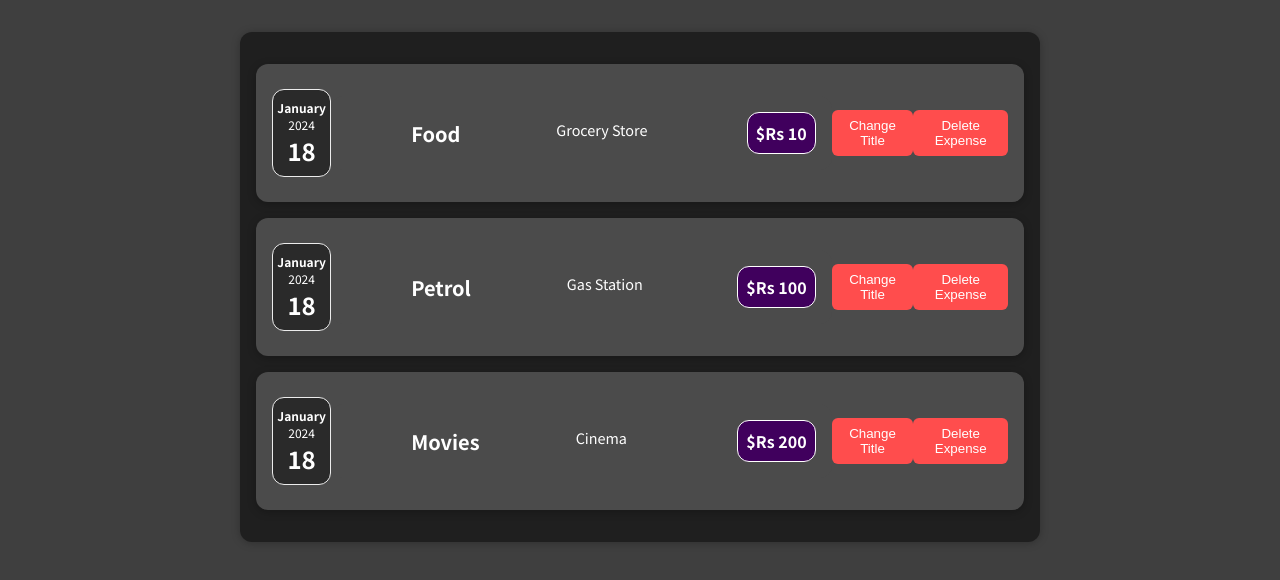
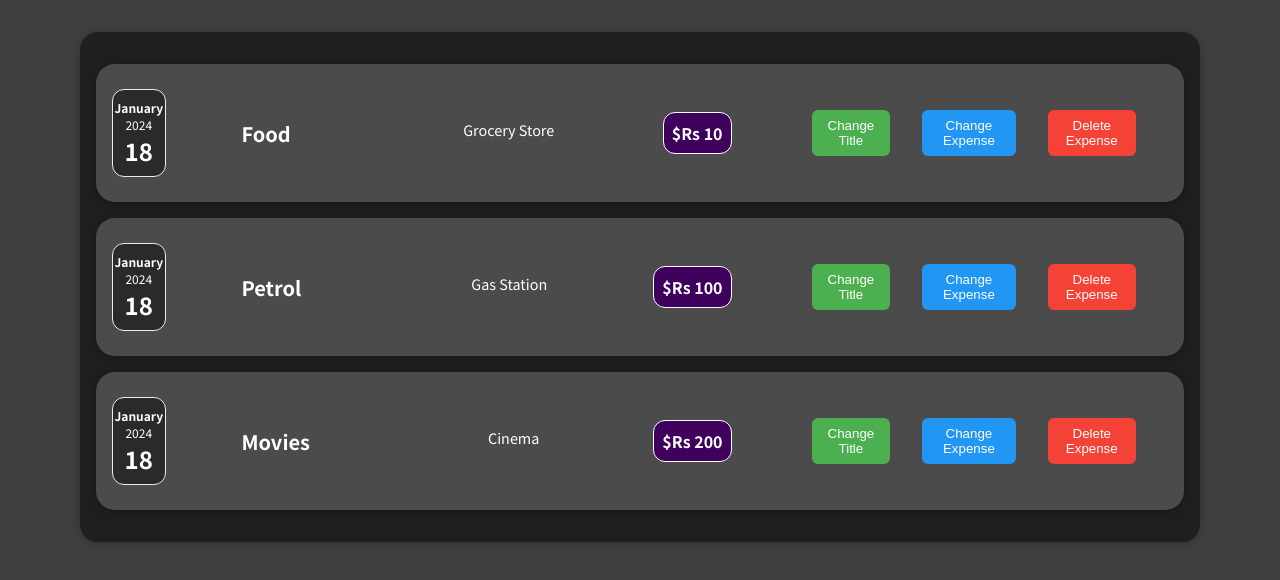
Before and after one commit to Pratyasha955/Reactjs-project, a React (Create React App) app: page / in a window 1280 px wide. Shown: the top 580 px of the page. Built offline with nearby package versions, Linux system fonts and the light colour scheme.

Commit message:
useState and new button

```diff
--- a/src/components/Expenses/ExpenseItem.css
+++ b/src/components/Expenses/ExpenseItem.css
@@ -5,11 +5,10 @@
   box-shadow: 0 2px 8px rgba(0, 0, 0, 0.25);
   padding: 1rem;
   margin: 1rem 0;
-  border-radius: 12px;
+  border-radius: 19px;
   background-color: #4b4b4b;
   color: white;
 }
-
 .expense-list-item button {
   background-color: #ff4d4d;
   color: white;
@@ -22,3 +21,18 @@
 .expense-list-item button:hover {
   background-color: #ff3333;
 }
+
+.expense-list-item button:nth-of-type(1) {
+  background-color: #4CAF50;
+  margin-right: 2rem;
+}
+
+.expense-list-item button:nth-of-type(2) {
+  background-color: #2196F3;
+  margin-right: 2rem;
+}
+
+.expense-list-item button:nth-of-type(3) {
+  background-color: #f44336;
+  margin-right: 2rem;
+}
--- a/src/components/Expenses/ExpenseItem.js
+++ b/src/components/Expenses/ExpenseItem.js
@@ -1,4 +1,4 @@
-import React from 'react';
+import React, { useState } from 'react';
 
 import ExpenseDate from './ExpenseDate';
 import ExpenseDetails from './ExpenseDetails';
@@ -6,23 +6,29 @@ import Card from '../UI/Card';
 import './ExpenseItem.css';
 
 function ExpenseItem(props) {
+  const [title, setTitle] = useState(props.expenseName);
+  const [expense, setExpense] = useState(props.amount);
   const deleteExpenseHandler = () => {
     console.log('Deleted')
   };
-
+  const changeExpenseHandler = () => {
+    setExpense('100')
+    console.log(expense)
+  };
   const clickHandler = () => {
-    console.log('updated')
+    setTitle('Updated')
+    console.log(title)
   };
-
   return (
     <Card className="expense-list-item">
       <ExpenseDate date={props.date} />
       <ExpenseDetails
-          amount={props.amount}
-          location={props.location}
-          title={props.expenseName}
-        />
-        <button onClick={clickHandler}>Change Title</button>
+        amount={expense}
+        location={props.location}
+        title={title}
+      />
+      <button onClick={clickHandler}>Change Title</button>
+      <button onClick={changeExpenseHandler}>Change Expense</button>
       <button onClick={deleteExpenseHandler}>Delete Expense</button>
     </Card>
   );
--- a/src/components/Expenses/Expenses.css
+++ b/src/components/Expenses/Expenses.css
@@ -2,6 +2,6 @@
   padding: 1rem;
   background-color: rgb(31, 31, 31);
   margin: 2rem auto;
-  width: 50rem;
+  width: 70rem;
   max-width: 95%;
 }
--- a/src/components/Expenses/ExplainDetails.css
+++ b/src/components/Expenses/ExplainDetails.css
@@ -16,13 +16,13 @@
 .expense-details h3 {
   font-size: 1.25rem;
   margin: 0;
-  margin-left: 4rem;
+  margin-left: 3em;
 }
 
 .expense-location {
   font-size: 0.9rem;
   margin-bottom: 0.5rem;
-  margin-left: 6rem;
+  margin-left: 4rem;
   color: white;
 }
 
@@ -33,5 +33,5 @@
   border: 1px solid white;
   padding: 0.5rem;
   border-radius: 12px;
-  margin-left: auto;
+  margin-right: 4rem;
 }
--- a/src/components/UI/Card.css
+++ b/src/components/UI/Card.css
@@ -1,4 +1,4 @@
 .card {
-    border-radius: 12px;
+    border-radius: 18px;
     box-shadow: 0 1px 8px rgba(0, 0, 0, 0.25);
   }
```
